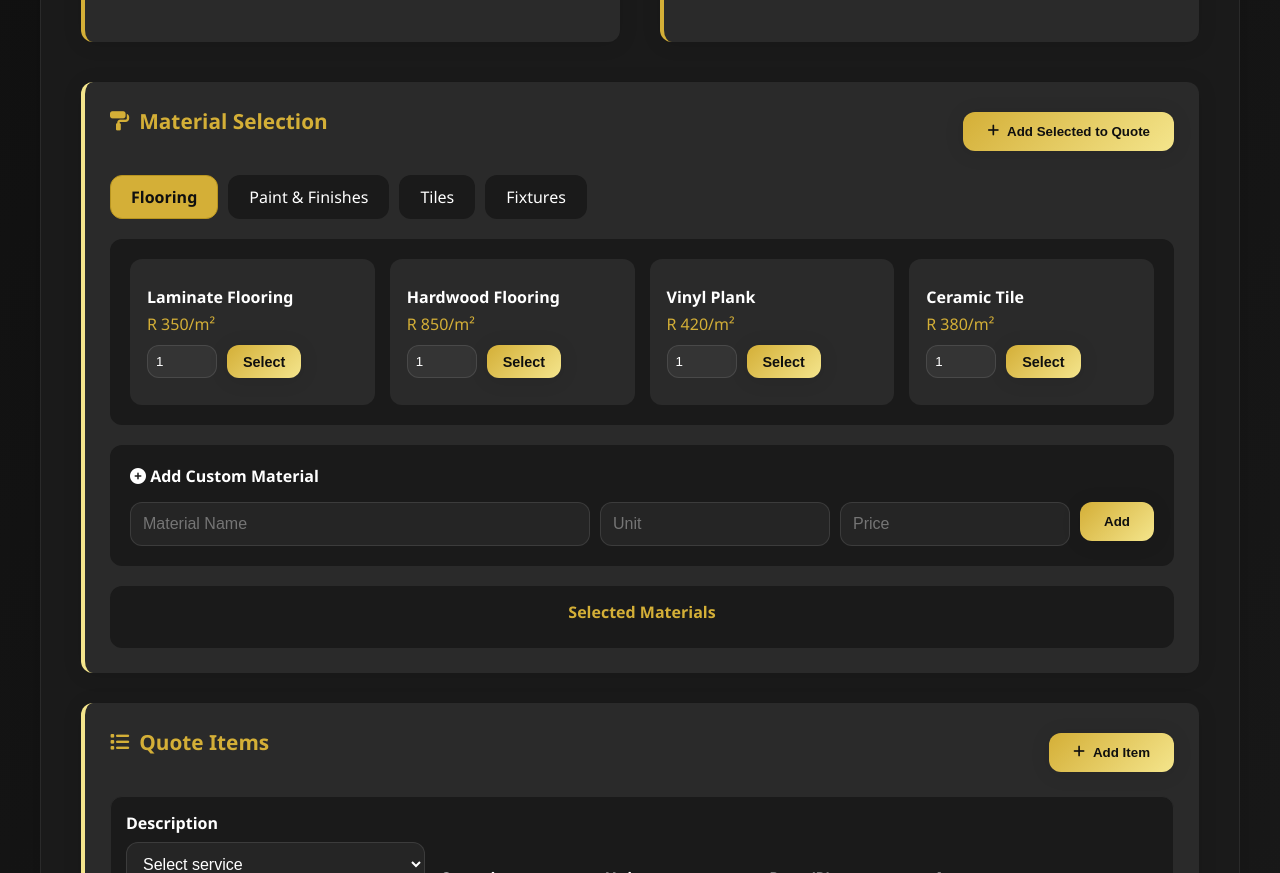
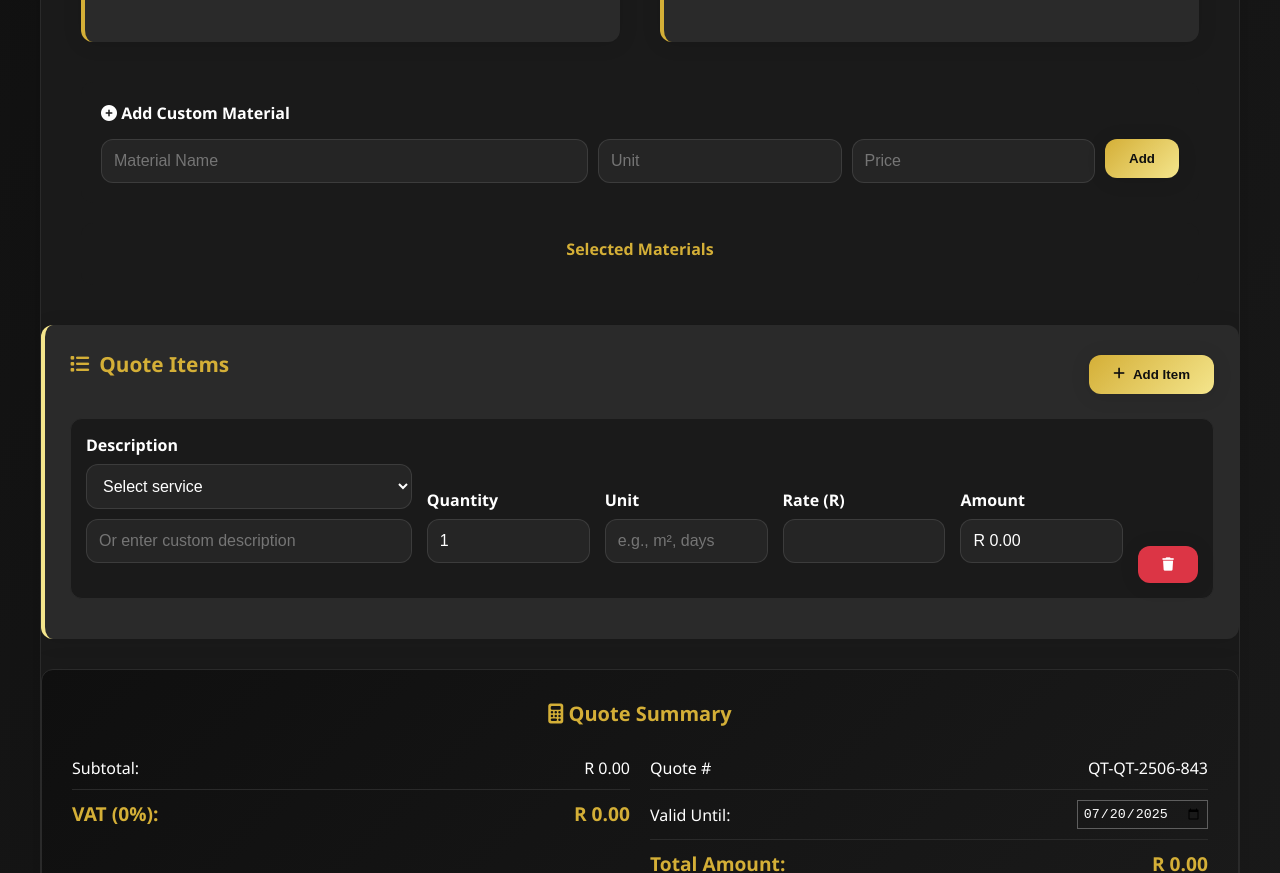
Before and after one commit to Levii17/LR-Quotation, a plain HTML site: page LR-Quotation/index.html in a window 1280 px wide. Shown: the part 679-1552 px from the top of the page. Drawn offline with nearby package versions, Linux system fonts and the light colour scheme.

Commit message:
commented out the material selection section

```diff
--- a/LR-Quotation/index.html
+++ b/LR-Quotation/index.html
@@ -687,7 +687,7 @@ South Africa</textarea>
             </div>
 
             <!-- Material Selection Section -->
-            <div class="material-section">
+<!--             <div class="material-section">
                 <div class="material-header">
                     <h3 class="section-title"><i class="fas fa-paint-roller"></i> Material Selection</h3>
                     <button class="btn" onclick="addSelectedMaterials()">
@@ -892,7 +892,7 @@ South Africa</textarea>
                             </div>
                         </div>
                     </div>
-                </div>
+                </div> -->
 
                 <!-- Responsive Custom Material Form -->
                 <div class="custom-material-form">
```
